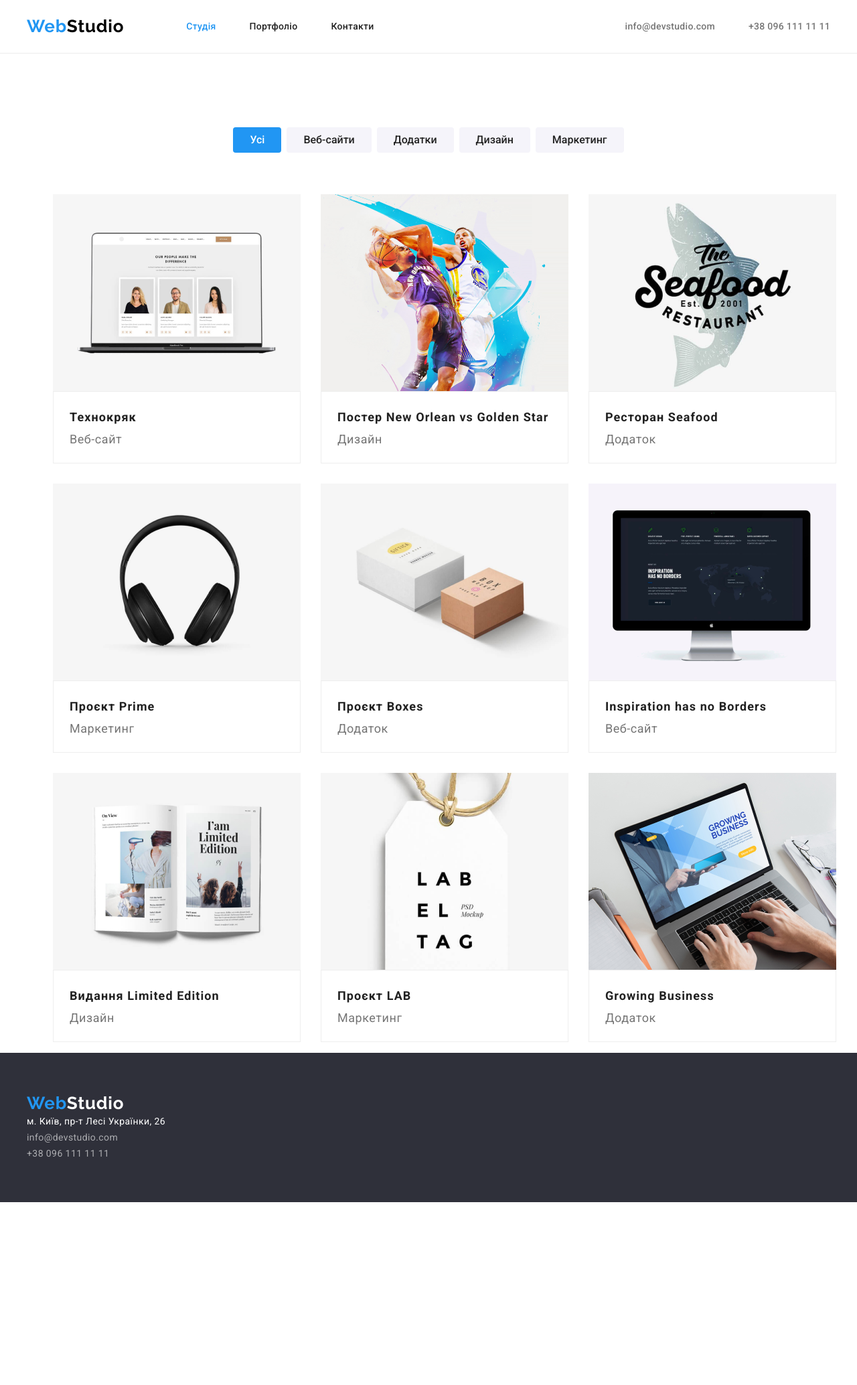
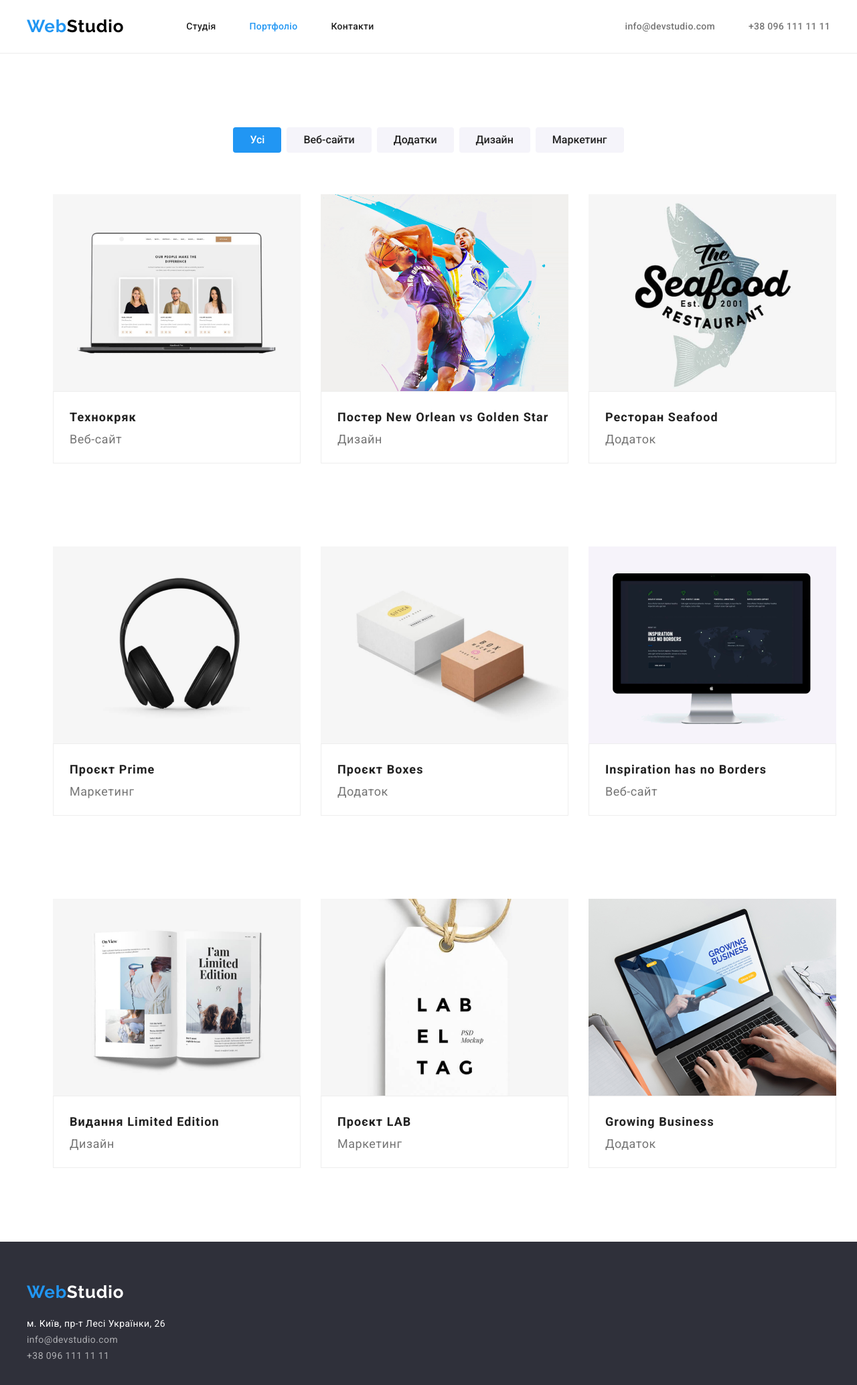
Before and after one commit to belsta/goit-markup-hw-03-main, a plain HTML site: page portfolio.html in a window 1280 px wide. Shown: the whole page at 67% size. Before the commit the page ends 1795 px from the top, so only its background shows below. Drawn offline with nearby package versions, Linux system fonts and the light colour scheme.

Commit message:
hw3 edits2

```diff
--- a/css/styles.css
+++ b/css/styles.css
@@ -221,6 +221,8 @@ margin: 0;
 .content-features-list {
     list-style: none;
     padding: 94px 0;
+    margin-left: auto;
+    margin-right: auto;
 }
 
 .container .features{
@@ -228,7 +230,6 @@ margin: 0;
     padding-top: 94;
     padding-bottom: 94px;
     display: flex;
-    align-items: center;
 }
 
 .features .item {
@@ -259,10 +260,6 @@ margin: 0;
 
 
 /* Services section */
-
-/* .services {
-    padding: 0 0 94px 0;
-} */
 
 .container .services {
     width: 1200px;
@@ -486,6 +483,7 @@ a {
 .div-pf-container {
     padding: 20px 24px;
     border: 1px solid #EEEEEE;
+    margin-bottom: 94px;
 }
 
 .pf-container .flex {
--- a/portfolio.html
+++ b/portfolio.html
@@ -22,10 +22,10 @@
 
             <ul class="header-list">
                 <li class="link">
-                    <a class="header-link current" href="index.html">Студія</a>
+                    <a class="header-link" href="index.html">Студія</a>
                 </li>
                 <li class="link">
-                    <a class="header-link" href="portfolio.html">Портфоліо</a>
+                    <a class="header-link current" href="portfolio.html">Портфоліо</a>
                 </li>
                 <li class="link">
                     <a class="header-link" href="">Контакти</a>
@@ -139,7 +139,10 @@
 
     <footer class="footer">
         <div class="container">
-            <a href="index.html"><span class="logo-web">Web</span><span class="logo-f-studio">Studio</span></a>
+            <div class="a-margin">
+                <a class="a-margin" href="index.html"><span class="logo-web">Web</span><span
+                        class="logo-f-studio">Studio</span></a>
+            </div>
             <address>
                 <ul class="list">
                     <li>
```
